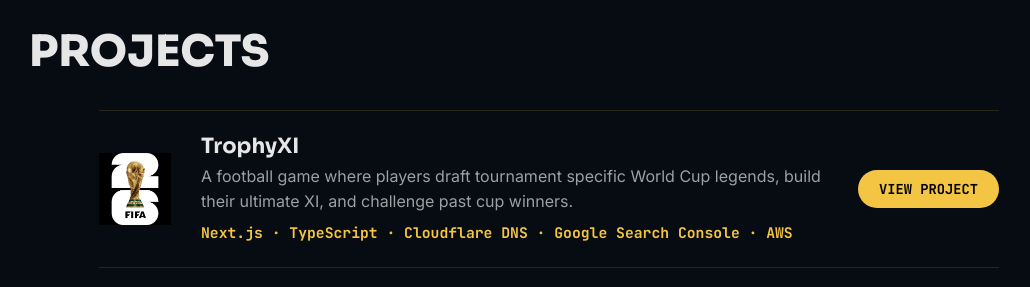
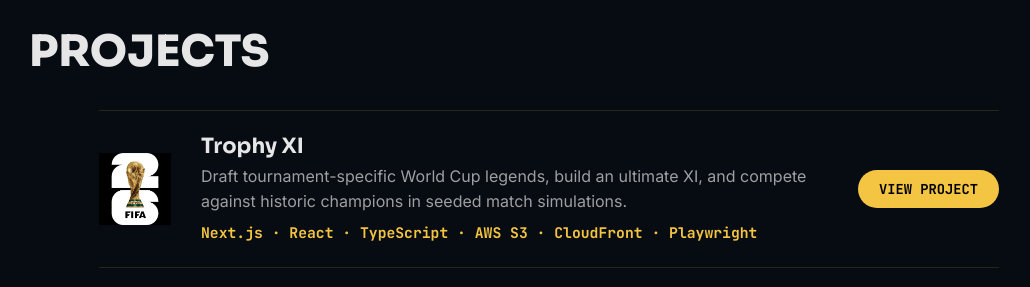
Before and after one commit to ughurkarim/portfolio, a plain HTML site: page index.html in a window 1280 px wide. Shown: the part 1500-1787 px from the top of the page, without its empty margins (91-1121 px from the left). Drawn offline with Linux system fonts and the light colour scheme.

Commit message:
Changed projects

```diff
--- a/index.html
+++ b/index.html
@@ -139,9 +139,9 @@
       <article class="project-row">
         <img src="worldcup.jpeg" alt="TrophyXI logo" class="project-row-img">
         <div class="project-row-content">
-          <h3>TrophyXI</h3>
-          <p>A football game where players draft tournament specific World Cup legends, build their ultimate XI, and challenge past cup winners.</p>
-          <p class="project-tech">Next.js · TypeScript · Cloudflare DNS · Google Search Console · AWS</p>
+          <h3>Trophy XI</h3>
+          <p>Draft tournament-specific World Cup legends, build an ultimate XI, and compete against historic champions in seeded match simulations.</p>
+          <p class="project-tech">Next.js · React · TypeScript · AWS S3 · CloudFront · Playwright</p>
         </div>
         <a href="https://trophyxi.com/" target="_blank" rel="noopener" class="btn">View Project</a>
       </article>
```
Also changed, not shown: 1 other file.
